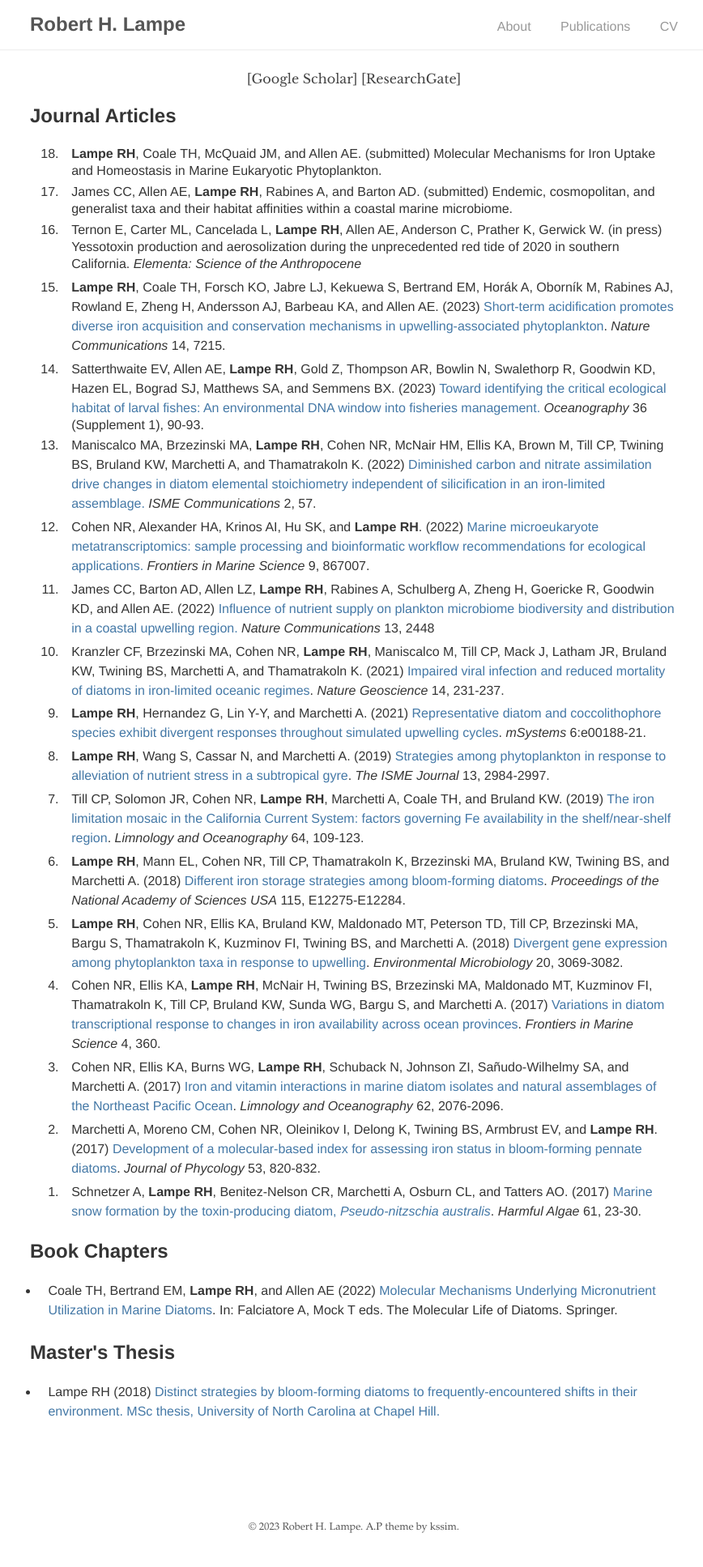
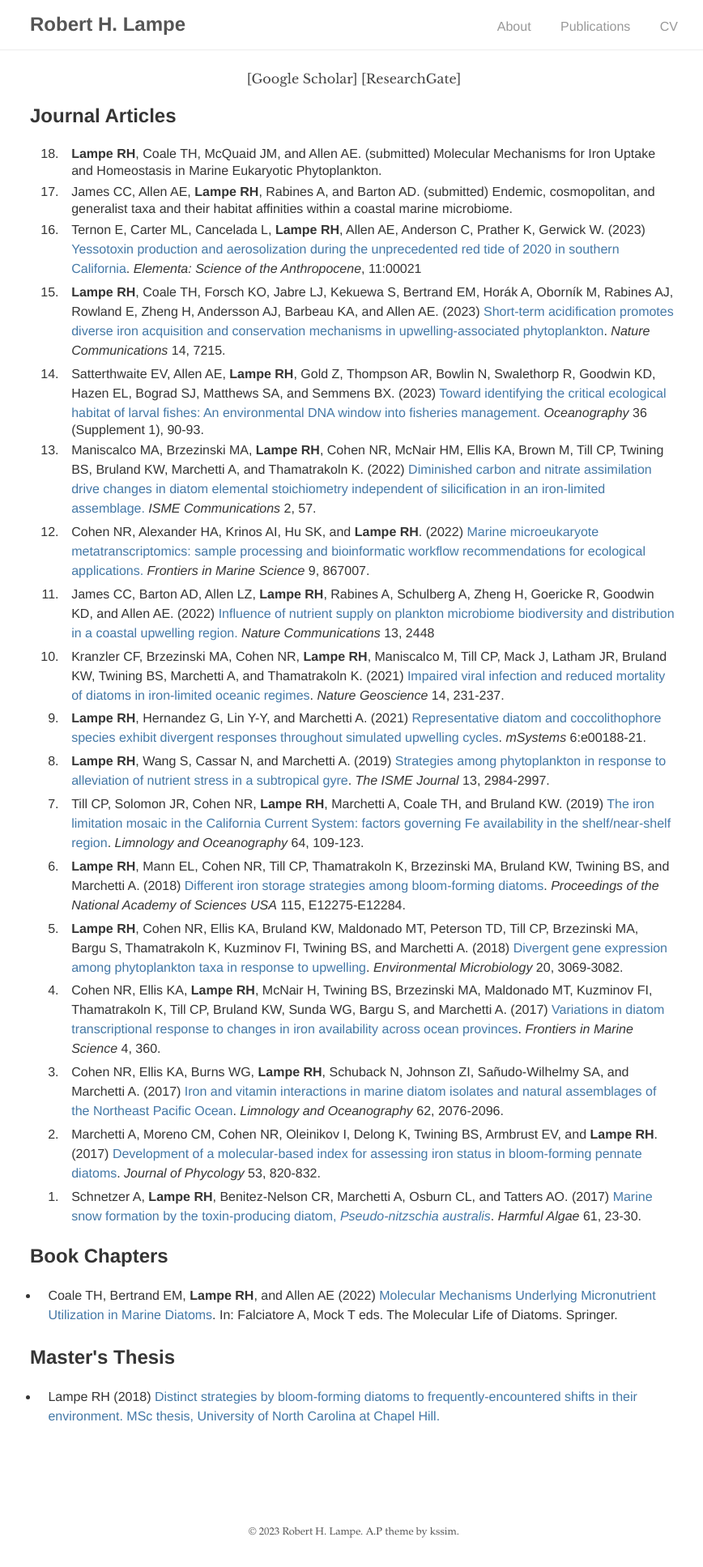
Before and after one commit to rhlampe/rhlampe.github.io, a Jekyll site: the page built from publications/index.html, in a window 1280 px wide. Shown: the whole page at 81% size, without its empty margins (203-1071 px from the left). Built offline with Jekyll 4.4.1, drawn with Linux system fonts in a browser that asks for light colours.

Commit message:
update publications

```diff
--- a/publications/index.html
+++ b/publications/index.html
@@ -13,7 +13,7 @@ title: Publications
 <ol reversed>
   <li><b>Lampe RH</b>, Coale TH, McQuaid JM, and Allen AE. (submitted) Molecular Mechanisms for Iron Uptake and Homeostasis in Marine Eukaryotic Phytoplankton.</li>
   <li>James CC, Allen AE, <b>Lampe RH</b>, Rabines A, and Barton AD. (submitted) Endemic, cosmopolitan, and generalist taxa and their habitat affinities within a coastal marine microbiome.</li>
-  <li>Ternon E, Carter ML, Cancelada L, <b>Lampe RH</b>, Allen AE, Anderson C, Prather K, Gerwick W. (in press) Yessotoxin production and aerosolization during the unprecedented red tide of 2020 in southern California. <i>Elementa: Science of the Anthropocene</i></li>
+  <li>Ternon E, Carter ML, Cancelada L, <b>Lampe RH</b>, Allen AE, Anderson C, Prather K, Gerwick W. (2023) <a href="https://doi.org/10.1525/elementa.2023.00021">Yessotoxin production and aerosolization during the unprecedented red tide of 2020 in southern California</a>. <i>Elementa: Science of the Anthropocene</i>, 11:00021</li>
   <li><b>Lampe RH</b>, Coale TH, Forsch KO, Jabre LJ, Kekuewa S, Bertrand EM, Hor&aacute;k A, Oborn&iacute;k M, Rabines AJ, Rowland E, Zheng H, Andersson AJ, Barbeau KA, and Allen AE. (2023) <a href="https://doi.org/10.1038/s41467-023-42949-1">Short-term acidification promotes diverse iron acquisition and conservation mechanisms in upwelling-associated phytoplankton</a>. <i>Nature Communications</i> 14, 7215.</li>
   <li>Satterthwaite EV, Allen AE, <b>Lampe RH</b>, Gold Z, Thompson AR, Bowlin N, Swalethorp R, Goodwin KD, Hazen EL, Bograd SJ, Matthews SA, and Semmens BX. (2023) <a href="https://doi.org/10.5670/oceanog.2023.s1.29">Toward identifying the critical ecological habitat of larval fishes: An environmental DNA window into fisheries management.</a> <i>Oceanography</i> 36 (Supplement 1), 90-93.</li>
   <li>Maniscalco MA, Brzezinski MA, <b>Lampe RH</b>, Cohen NR, McNair HM, Ellis KA, Brown M, Till CP, Twining BS, Bruland KW, Marchetti A, and Thamatrakoln K. (2022) <a href="https://doi.org/10.1038/s43705-022-00136-1">Diminished carbon and nitrate assimilation drive changes in diatom elemental stoichiometry independent of silicification in an iron-limited assemblage.</a> <i>ISME Communications</i> 2, 57.</li>
```
